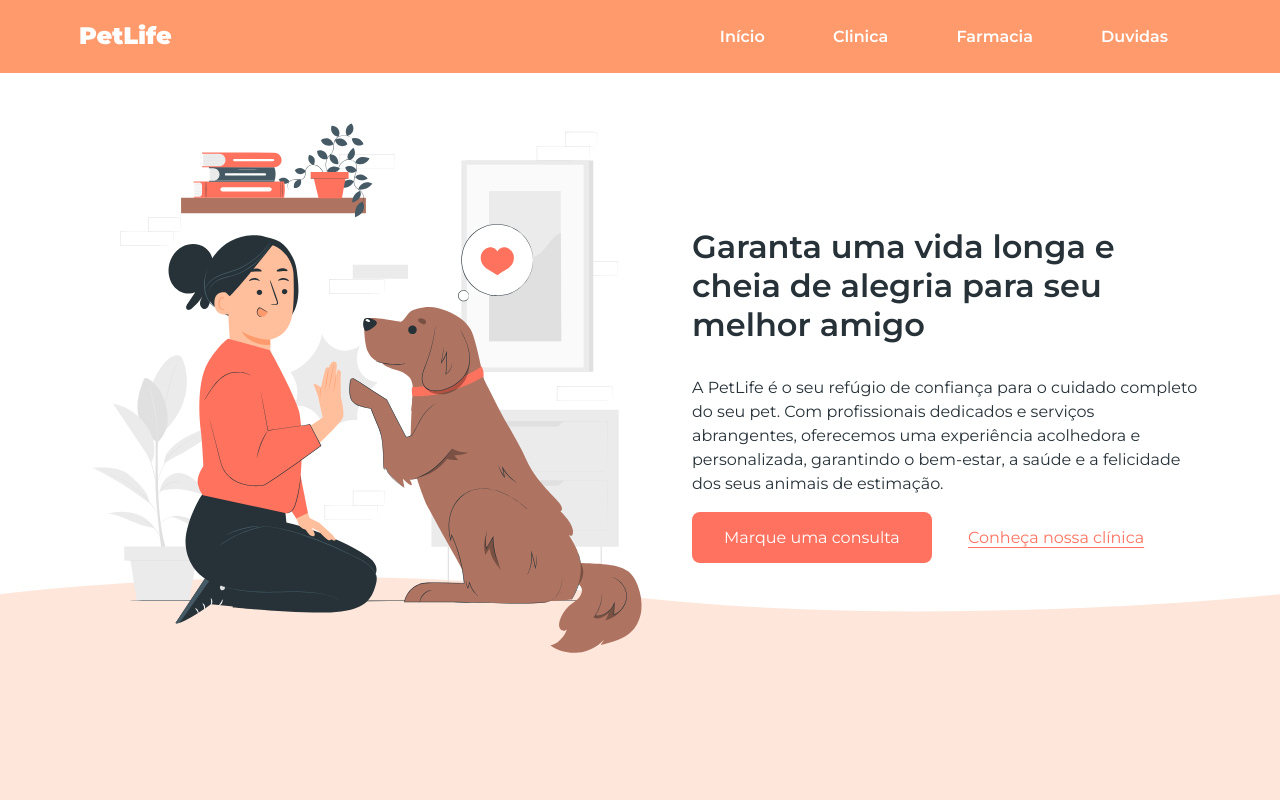
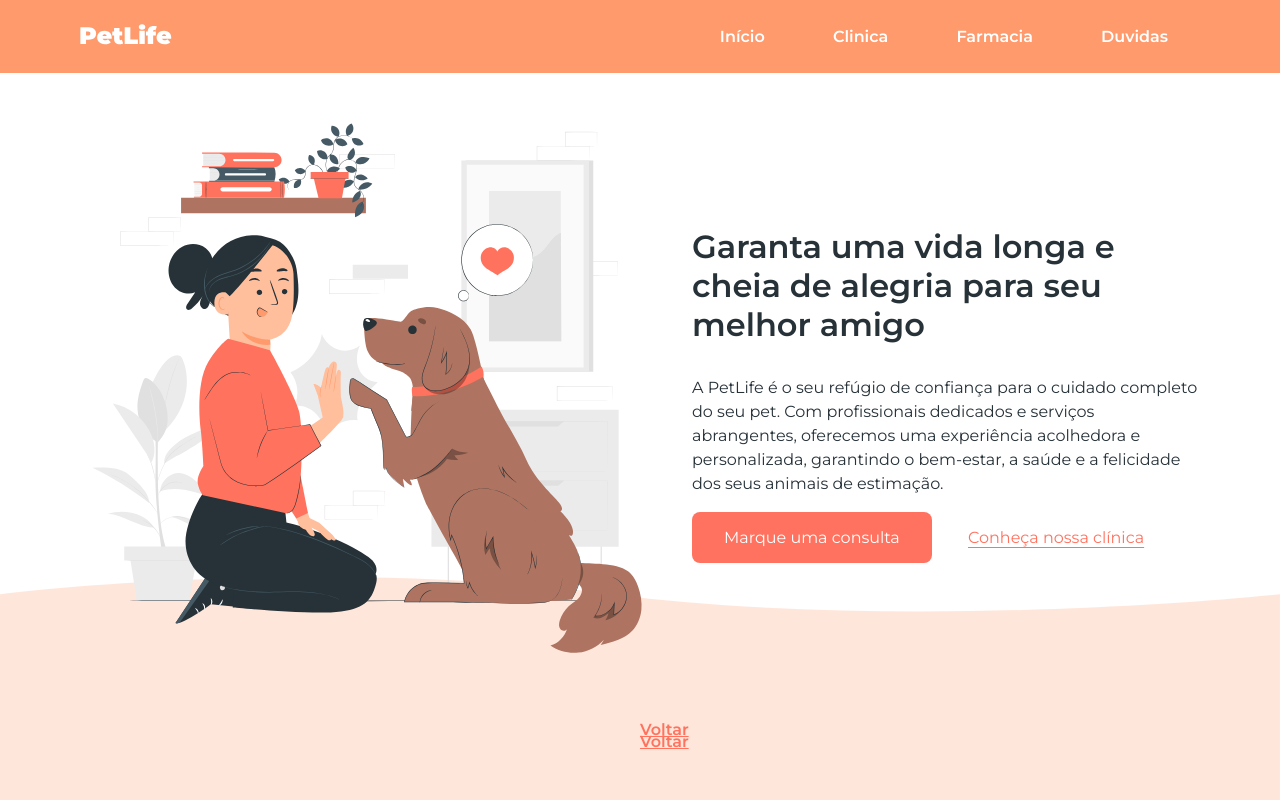
Before and after one commit to jefrodriguess/PetLife, a plain HTML site: page index.html in a window 1280 px wide. Shown: the top 800 px of the page. Drawn offline with Linux system fonts and the light colour scheme.

Commit message:
10-01-25

```diff
--- a/index.css
+++ b/index.css
@@ -173,3 +173,12 @@ footer p a {
 #copyRight a {
     color: #ff9a6c;
 }
+
+.voltar {
+    color: #FF725E;
+    position: absolute; /* POSIÇÃO ABSOLUTA NA PAGINA  */
+    top: 90%;
+    left: 50%;
+    text-decoration:underline;
+    cursor: pointer;
+}
--- a/index.html
+++ b/index.html
@@ -40,6 +40,8 @@
 
             <img class="absolute" src="img/shape.svg " alt="">
 
+            <strong class="voltar" href="index.html">Voltar</strong>
+
         </section>
 
         <section id="clinica">
@@ -60,6 +62,7 @@
             </div>
 
             <img src="img/clinic-img.svg" alt="" width="480" height="480" loading="lazy"> <!-- LOADING = LAZY: DEIXA O CARREGAMENTO MAIS LENTO, PRIORIZANDO IMAGEM DE INÍCIO, DEIXA A PAGINA MAIS LEVE -->
+            <strong class="voltar" href="index.html">Voltar</strong>
 
         </section>
 
```
